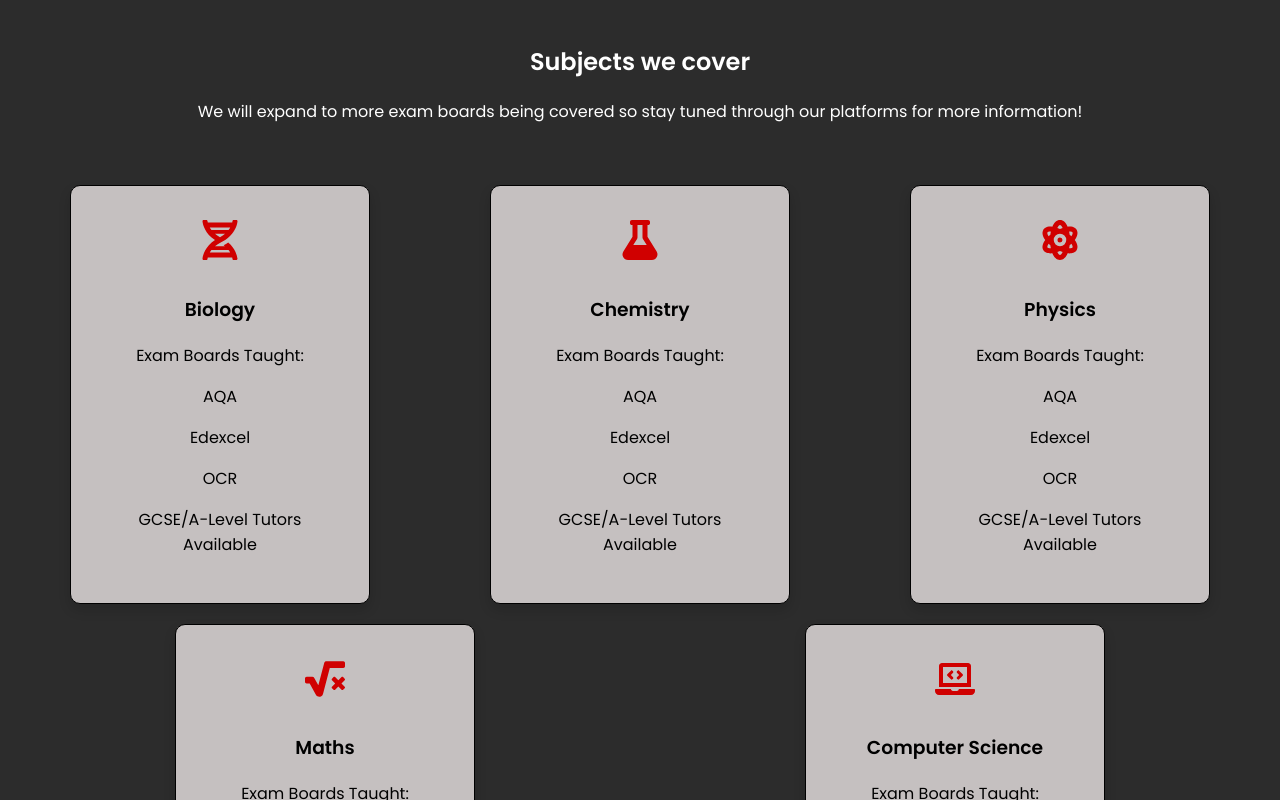
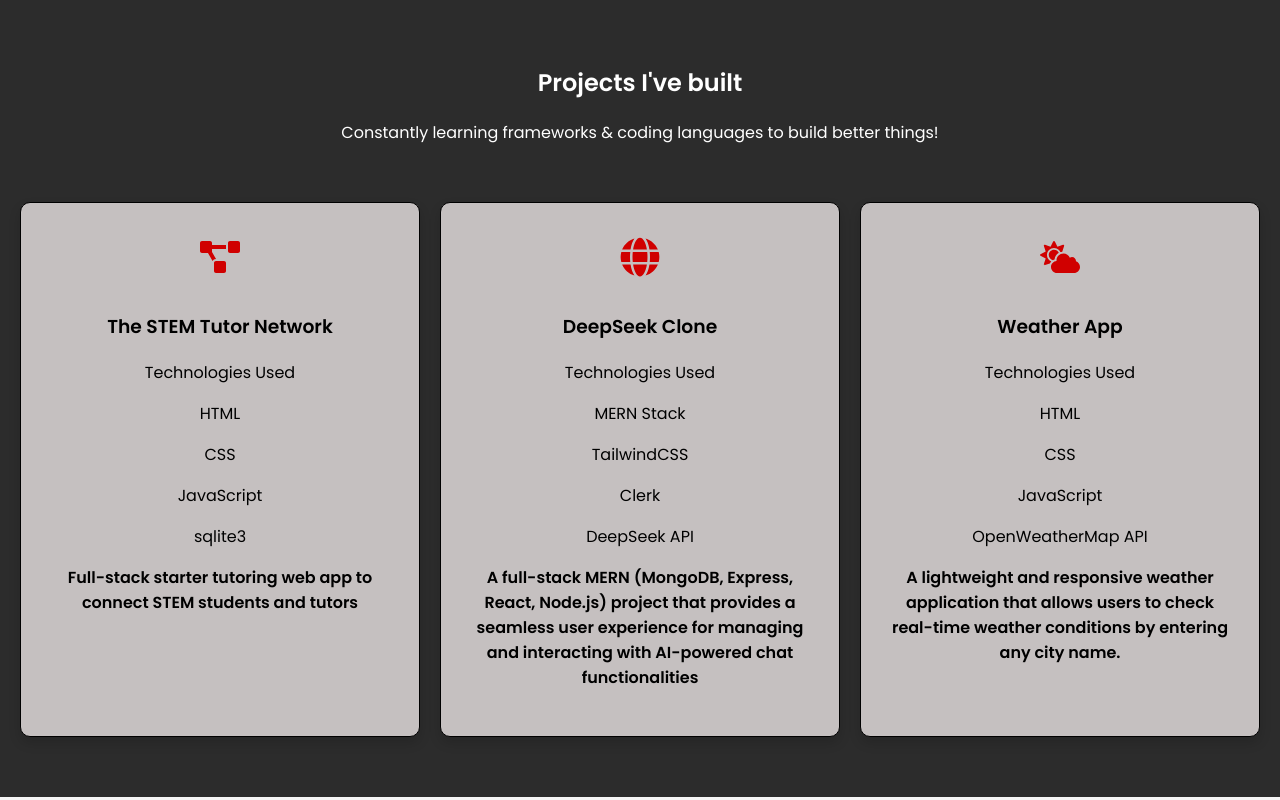
Before and after one commit to rxghavc/portfolio-website, a React (Create React App) app: page / in a window 1280 px wide. Shown: the part 1820-2620 px from the top of the page. Built offline with nearby package versions, Linux system fonts and the light colour scheme; the HTML template or start-up script is replaced by a standard one.

Commit message:
added functionality for all sections now

```diff
--- a/src/App.js
+++ b/src/App.js
@@ -3,7 +3,7 @@
 import Header from './components/Header';
 import Hero from './components/Hero';
 import Experience from './components/MyExperience';
-import About from './components/About';
+import Projects from './components/Projects';
 import Contact from './components/Contact';
 import Footer from './components/Footer';
 
@@ -64,7 +64,7 @@
       <Header toggleTheme={toggleTheme} isDarkMode={isDarkMode} />
       <Hero />
       <Experience />
-      <About />
+      <Projects />
       <Contact />
       <Footer />
     </div>
--- a/src/components/About.js
+++ /dev/null
@@ -1,61 +0,0 @@
-import React from 'react';
-import './About.css';
-import { FaDna, FaFlask, FaAtom, FaSquareRootAlt, FaLaptopCode } from 'react-icons/fa';
-
-const About = () => {
-  const subjects = [
-    {
-      icon: <FaDna />,
-      title: "Biology",
-      boards: ["AQA", "Edexcel", "OCR"],
-      levels: "GCSE/A-Level Tutors Available"
-    },
-    {
-      icon: <FaFlask />,
-      title: "Chemistry",
-      boards: ["AQA", "Edexcel", "OCR"],
-      levels: "GCSE/A-Level Tutors Available"
-    },
-    {
-      icon: <FaAtom />,
-      title: "Physics",
-      boards: ["AQA", "Edexcel", "OCR"],
-      levels: "GCSE/A-Level Tutors Available"
-    },
-    {
-      icon: <FaSquareRootAlt />,
-      title: "Maths",
-      boards: ["AQA", "Edexcel", "OCR"],
-      levels: "GCSE/A-Level Tutors Available"
-    },
-    {
-      icon: <FaLaptopCode />,
-      title: "Computer Science",
-      boards: ["AQA", "Edexcel", "OCR"],
-      levels: "GCSE/A-Level Tutors Available"
-    }
-  ];
-
-  return (
-    <section className="about" id="about">
-      <h2>Subjects we cover</h2>
-      <p>We will expand to more exam boards being covered so stay tuned through our platforms for more information!</p>
-      <p><br /></p>
-      <div className="subject-cards">
-        {subjects.map((subject, index) => (
-          <div className="card fade-in" key={index}>
-            <i>{subject.icon}</i>
-            <h3>{subject.title}</h3>
-            <p>Exam Boards Taught:</p>
-            {subject.boards.map((board, i) => (
-              <p key={i}>{board}</p>
-            ))}
-            <p>{subject.levels}</p>
-          </div>
-        ))}
-      </div>
-    </section>
-  );
-};
-
-export default About;
--- a/src/components/Contact.js
+++ b/src/components/Contact.js
@@ -1,6 +1,6 @@
 import React from 'react';
 import './Contact.css';
-import { FaEnvelope, FaPhone, FaLinkedin, FaGithub } from 'react-icons/fa';
+import { FaEnvelope, FaLinkedin, FaGithub } from 'react-icons/fa';
 
 const Contact = () => {
   const contactMethods = [
@@ -8,11 +8,6 @@
       icon: <FaEnvelope />,
       text: "Email",
       link: "mailto:r.commandur@gmail.com"
-    },
-    {
-      icon: <FaPhone />,
-      text: "Phone",
-      link: "tel:+447933454109"
     },
     {
       icon: <FaLinkedin />,
--- a/src/components/Header.css
+++ b/src/components/Header.css
@@ -87,9 +87,9 @@
     background-color: #4AF626;
   }
 
-  .login-signup-button {
+  .download-cv-button {
     background-color: #D00000;
-    color: white;
+    color: black;
     padding: 10px 20px;
     border-radius: 5px;
     text-decoration: none;
@@ -97,19 +97,23 @@
     transition: background-color 0.3s, color 0.3s;
   }
 
-  .login-signup-button:hover {
+  .download-cv-button:hover {
     background-color: #D00000;
-    color: white;
+    color: black;
   }
 
-  body.dark-mode .login-signup-button {
+  body.dark-mode .download-cv-button {
     background-color: #4AF626;
-    color: white;
+    color: black;
   }
 
-  body.dark-mode .login-signup-button:hover {
+  body.dark-mode .download-cv-button:hover {
     background-color: #4AF626;
-    color: white;
+    color: black;
+  }
+
+  .nav-links .download-cv-button {
+    color: black !important;
   }
 
   @media (max-width: 768px) {
--- a/src/components/Header.js
+++ b/src/components/Header.js
@@ -28,9 +28,13 @@
           <ul className="nav-links">
             <li><a href="#home" onClick={() => handleNavClick('home')} className={activeLink === 'home' ? 'active' : ''}>Home</a></li>
             <li><a href="#services" onClick={() => handleNavClick('services')} className={activeLink === 'services' ? 'active' : ''}>My Experience</a></li>
-            <li><a href="#about" onClick={() => handleNavClick('about')} className={activeLink === 'about' ? 'active' : ''}>About</a></li>
+            <li><a href="#projects" onClick={() => handleNavClick('projects')} className={activeLink === 'projects' ? 'active' : ''}>Projects</a></li>
             <li><a href="#contact" onClick={() => handleNavClick('contact')} className={activeLink === 'contact' ? 'active' : ''}>Contact</a></li>
-            <li><a href="/login-signup" className="login-signup-button">Login/Signup</a></li>
+            <li>
+              <a href="/assets/Sai_Raghavan_Commandur_CV.pdf" className="download-cv-button" download>
+                View my CV
+              </a>
+            </li>
           </ul>
           <button id="themeToggle" onClick={toggleTheme}>
             <FaAdjust />
--- a/src/components/Hero.js
+++ b/src/components/Hero.js
@@ -7,7 +7,7 @@
     <section className="hero" id="home">
       <div className="hero-content fade-in">
         <h1>
-            <FaCode className="horizontal-spin-icon" /> Hi, I'm{' '}
+            <span className="highlight"><FaCode className="horizontal-spin-icon" /></span> Hi, I'm{' '}
             <span className="highlight">Sai Raghavan Commandur</span>
         </h1>
         <p>
--- a/src/components/About.css
+++ b/src/components/Projects.css
@@ -1,5 +1,5 @@
-/* About section styles */
-.about {
+/* Projects section styles */
+.projects {
   padding: 60px 20px;
   color: white;
   margin: 0 auto;
@@ -8,7 +8,7 @@
   transition: background-color 0.5s ease;
 }
 
-body.dark-mode .about {
+body.dark-mode .projects {
   background: linear-gradient(to right, #2c2c2c, #1a1a1a);
 }
 
@@ -19,13 +19,20 @@
   flex-wrap: wrap;
   gap: 20px;
   margin-top: 20px;
+  max-width: 1300px; /* Added max-width to control the gap between cards */
+  margin: 0 auto; /* Center the cards within the container */
 }
 
 .subject-cards .card {
   background-color: #c5c0c0;
+  width: 400px;
 }
 
 body.dark-mode .subject-cards .card {
   background-color: #3a3a3a;
   color: white;
 }
+
+.card p:last-of-type {
+    font-weight: bold; /* Make the last <p> element (description) bolder */
+  }
--- /dev/null
+++ b/src/components/Projects.js
@@ -0,0 +1,49 @@
+import React from 'react';
+import './Projects.css';
+import { FaGlobe, FaCloudSun, FaProjectDiagram } from 'react-icons/fa';
+
+const Projects = () => {
+  const subjects = [
+    {
+        icon: <FaProjectDiagram />,
+        title: "The STEM Tutor Network",
+        technologies: ["HTML", "CSS", "JavaScript", "sqlite3"],
+        description: "Full-stack starter tutoring web app to connect STEM students and tutors"
+      },
+      {
+        icon: <FaGlobe />,
+        title: "DeepSeek Clone",
+        technologies: ["MERN Stack", "TailwindCSS", "Clerk", "DeepSeek API"],
+        description: "A full-stack MERN (MongoDB, Express, React, Node.js) project that provides a seamless user experience for managing and interacting with AI-powered chat functionalities"
+      },
+      {
+        icon: <FaCloudSun />,
+        title: "Weather App",
+        technologies: ["HTML", "CSS", "JavaScript", "OpenWeatherMap API"],
+        description: "A lightweight and responsive weather application that allows users to check real-time weather conditions by entering any city name."
+      }
+  ];
+
+  return (
+    <section className="projects" id="projects">
+      <h2>Projects I've built</h2>
+      <p>Constantly learning frameworks & coding languages to build better things!</p>
+      <p><br /></p>
+      <div className="subject-cards">
+        {subjects.map((subject, index) => (
+          <div className="card fade-in" key={index}>
+            <i>{subject.icon}</i>
+            <h3>{subject.title}</h3>
+            <p>Technologies Used</p>
+            {subject.technologies.map((technology, i) => (
+              <p key={i}>{technology}</p>
+            ))}
+            <p>{subject.description}</p>
+          </div>
+        ))}
+      </div>
+    </section>
+  );
+};
+
+export default Projects;
```
Also changed, not shown: 1 other file (tests, documents, lock files or other folders).
